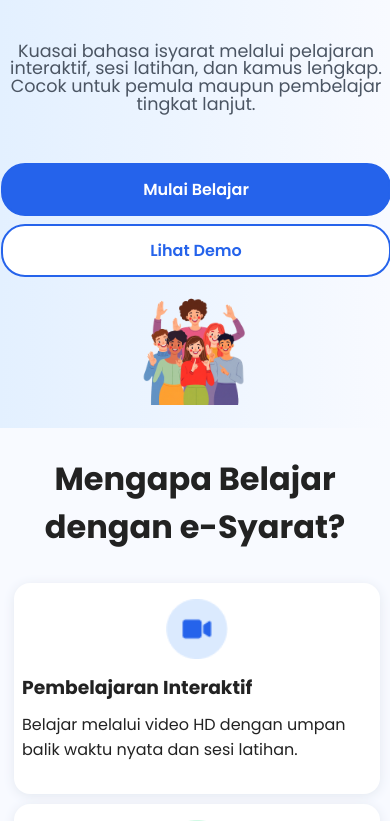
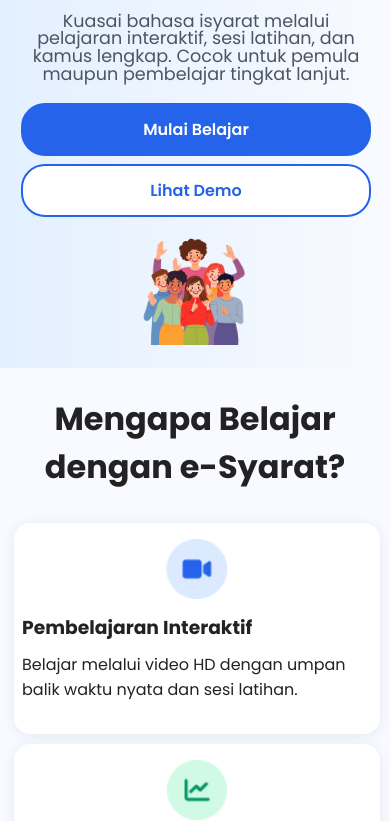
Before and after one commit to e-Syarat/Front-End, a website built with webpack: page src/index.html in a window 390 px wide. Shown: the part 277-1098 px from the top of the page. Built offline with nearby package versions, Linux system fonts and the light colour scheme; files whose address does not match are found by name.

Commit message:
update css

```diff
--- a/src/styles/responsive.css
+++ b/src/styles/responsive.css
@@ -380,8 +380,10 @@
     width: 120px;
     height: auto;
   }
+
   .features {
     margin: 0 20px;
+    margin-bottom: 20px;
   }
   .feature-list,
   .testimonial-list,
@@ -399,6 +401,7 @@
 
   .testimonials {
     margin: 0 20px;
+    margin-bottom: 20px;
   }
 
   .cta-buttons {
@@ -406,6 +409,18 @@
     gap: 8px;
     width: 100%;
   }
+
+  .cta-banner,
+  .btn,
+  .btn-outline {
+    margin: 0 20px;
+  }
+
+  .hero-content
+  p {
+    margin: 20px;
+  }
+
   .about-hero {
     flex-direction: column;
     padding: 16px 20px;
```
Also changed, not shown: dist/bundle.js.
